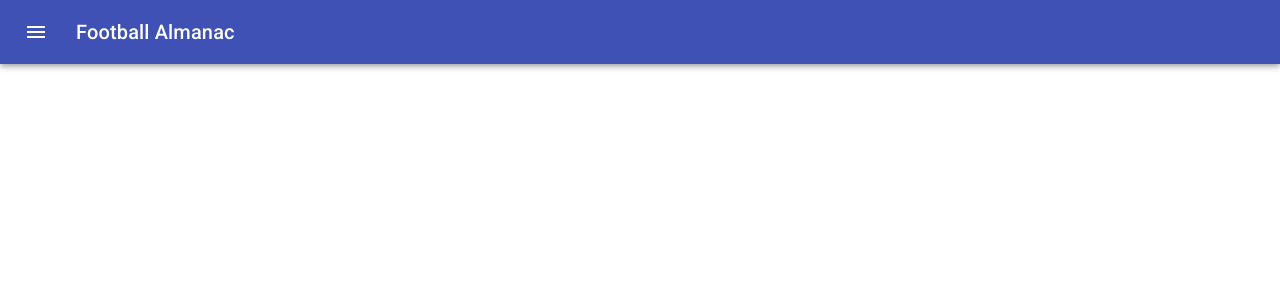
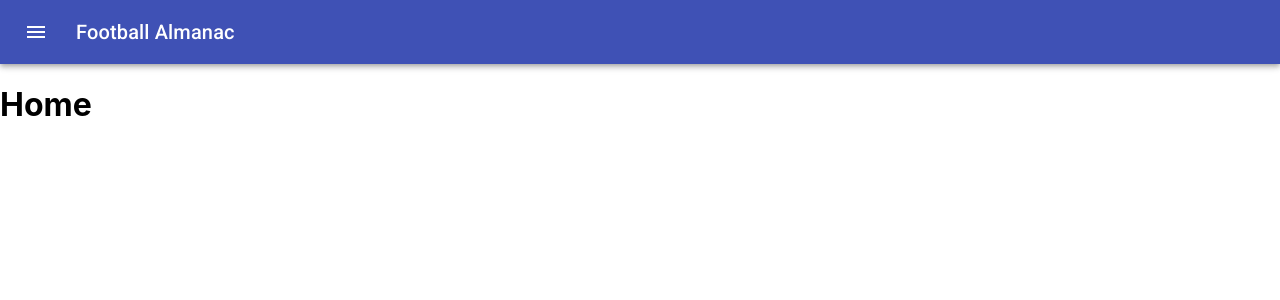
Before and after one commit to CodyBrewer/Football-Almanac, a React (Create React App) app: page / in a window 1280 px wide. Shown: the top 300 px of the page. Built offline with nearby package versions, Linux system fonts and the light colour scheme.

Commit message:
set up routing in App.tsx

```diff
--- a/src/components/App/App.tsx
+++ b/src/components/App/App.tsx
@@ -1,11 +1,21 @@
 import React from "react";
+import { Switch, Route } from "react-router-dom";
+import Routes from "./Routes";
+
 import NavigationBar from "../NavigationBar/NavigationBar";
 
 const App: React.FC = () => {
   return (
-    <>
+    <div>
       <NavigationBar />
-    </>
+      <Switch>
+        {Routes.map((route: any) => (
+          <Route exact path={route.path} key={route.path}>
+            <route.component />
+          </Route>
+        ))}
+      </Switch>
+    </div>
   );
 };
 
```
